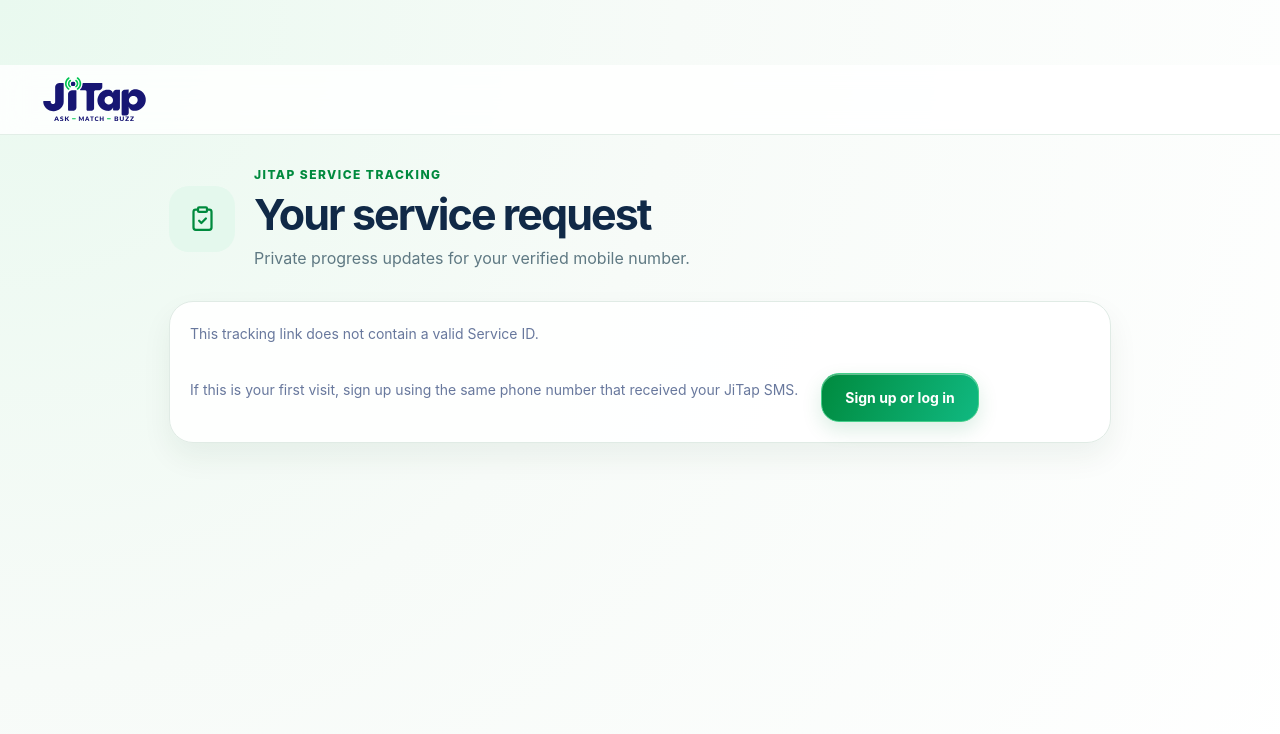
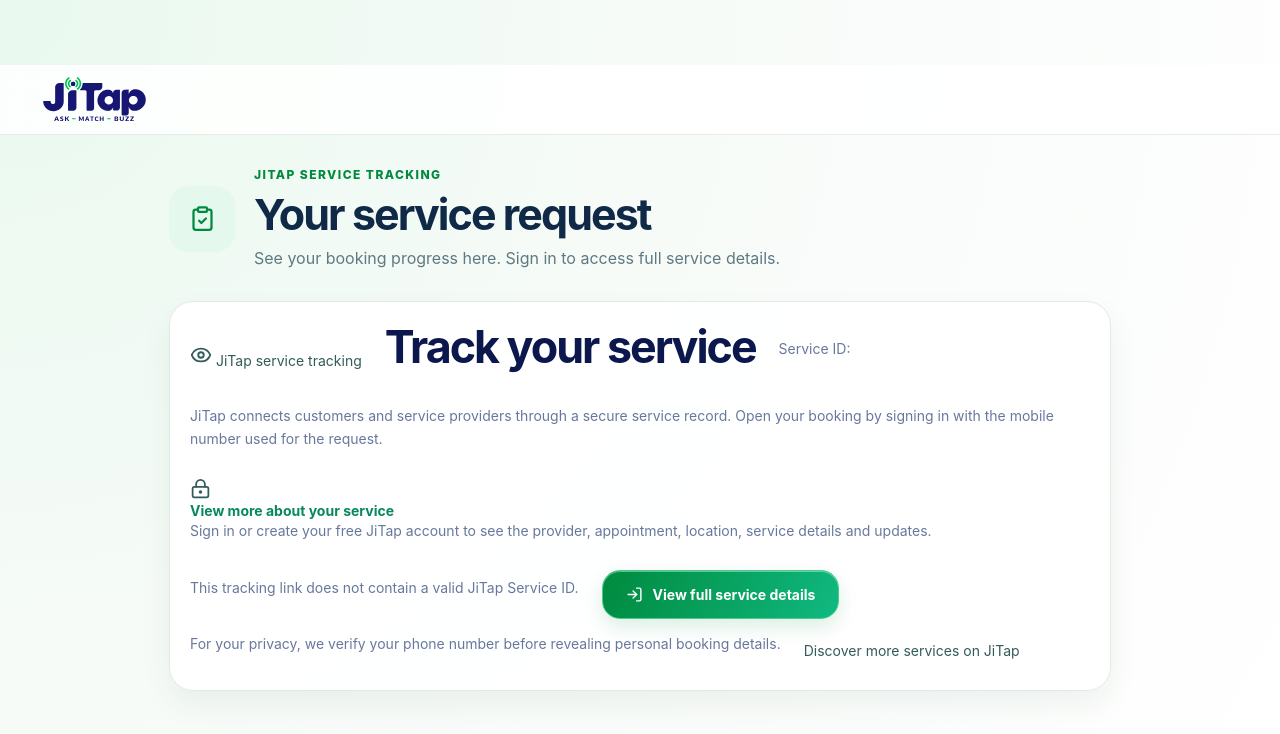
Before and after one commit to Jitap/jitapwebsite, a Next.js app: page /track in a window 1280 px wide. Shown: the top 734 px of the page. Built offline with nearby package versions, Linux system fonts and the light colour scheme; no server answers.

Commit message:
Make JiTap tracking a privacy-safe acquisition landing page with sign-in-gated full details

```diff
--- a/src/app/track/page.tsx
+++ b/src/app/track/page.tsx
@@ -2,7 +2,7 @@
 import {useEffect,useState} from 'react';
 import Link from 'next/link';
 import {useRouter} from 'next/navigation';
-import {ArrowRight,ClipboardCheck,ShieldCheck,LogIn} from 'lucide-react';
+import {ClipboardCheck,ShieldCheck,LockKeyhole,Eye,LogIn} from 'lucide-react';
 import {CustomerTicketCard,type CustomerTicket} from '@/components/CustomerTicketCard';
 import './tracking-green.css';
 type Ticket=CustomerTicket;
@@ -26,26 +26,47 @@ export default function TrackTicketPage(){
  const [error,setError]=useState('');
  const [loading,setLoading]=useState(true);
  const [providerMode,setProviderMode]=useState(false);
+ const [preview,setPreview]=useState<{reference:string;status:string}|null>(null);
+ const [signInRequired,setSignInRequired]=useState(false);
  const [switching,setSwitching]=useState(false);
  useEffect(()=>{
-  const value=new URLSearchParams(location.search).get('ref')||'';
+  const query=new URLSearchParams(window.location.search);
+  const value=query.get('ref')||'',invite=query.get('invite')||'';
   setRef(value);
-  if(!/^JT-[0-9A-F]{8}$/.test(value)){setError('This tracking link does not contain a valid Service ID.');setLoading(false);return}
-  let alive=true;
-  fetch('/api/account/track?ref='+encodeURIComponent(value),{cache:'no-store'}).then(async r=>{
-   const data=await r.json().catch(()=>({}));
-   if(!alive)return;
-   if(r.status===401){
-    if(data.error==='switch_mode'){setProviderMode(true);setLoading(false);return}
-    router.replace('/login?mode=login&next='+encodeURIComponent('/track?ref='+value));return;
+  if(!/^JT-[0-9A-F]{8}$/.test(value)){setError('This tracking link does not contain a valid JiTap Service ID.');setLoading(false);return}
+  let active=true;
+  async function openTracking(){
+   // The signed preview shows only coarse progress, never contact details.
+   if(invite){
+    const publicResult=await fetch('/api/track/preview?ref='+encodeURIComponent(value)+'&invite='+encodeURIComponent(invite),{cache:'no-store'}).catch(()=>null);
+    if(publicResult?.ok){
+     const data=await publicResult.json();
+     if(active)setPreview({reference:data.reference,status:data.status});
+    }
    }
-   if(!r.ok)throw Error(data.error||'Could not find your ticket.');
-   setTicket(data.ticket);
-  }).catch(e=>{if(alive)setError(e instanceof Error?e.message:'Tracking is unavailable')})
-   .finally(()=>{if(alive)setLoading(false)});
-  const poll=window.setInterval(()=>{if(document.visibilityState!=='visible')return;void fetch('/api/account/track?ref='+encodeURIComponent(value),{cache:'no-store'}).then(async r=>r.ok?r.json():null).then(data=>{if(alive&&data?.ticket)setTicket(data.ticket)}).catch(()=>{})},10000);
-  return()=>{alive=false;window.clearInterval(poll)};
- },[router]);
+   const privateResponse=await fetch('/api/account/track?ref='+encodeURIComponent(value),{cache:'no-store'});
+   if(!active)return;
+   if(privateResponse.status===401){
+    const data=await privateResponse.json().catch(()=>({}));
+    if(data.error==='switch_mode')setProviderMode(true);
+    else setSignInRequired(true);
+    return;
+   }
+   const data=await privateResponse.json().catch(()=>({}));
+   if(privateResponse.ok){setTicket(data.ticket);return}
+   if(privateResponse.status===403||privateResponse.status===404){setSignInRequired(true);setError('Sign in with the mobile number associated with this booking to view its private details.');return}
+   throw Error(data.error||'Could not load your ticket right now.');
+  }
+  openTracking().catch(e=>{if(active)setError(e instanceof Error?e.message:'Tracking is temporarily unavailable')})
+   .finally(()=>{if(active)setLoading(false)});
+  const poll=window.setInterval(()=>{
+   if(!active||document.visibilityState!=='visible')return;
+   fetch('/api/account/track?ref='+encodeURIComponent(value),{cache:'no-store'})
+    .then(async r=>r.ok?r.json():null)
+    .then(data=>{if(active&&data?.ticket)setTicket(data.ticket)}).catch(()=>{});
+  },10000);
+  return()=>{active=false;window.clearInterval(poll)};
+ },[]);
  async function switchCustomer(){
   setSwitching(true);setError('');
   try{
@@ -55,10 +76,11 @@ export default function TrackTicketPage(){
    window.location.reload();
   }catch(e){setError(e instanceof Error?e.message:'Mode change failed');setSwitching(false)}
  }
- const title=ticket?.category?.replace(/-/g,' ')||'Service request';
+ const loginTarget='/login?mode=login&next='+encodeURIComponent('/track?ref='+ref+(typeof window!=='undefined'&&new URLSearchParams(window.location.search).get('invite')?'&invite='+encodeURIComponent(new URLSearchParams(window.location.search).get('invite')!):''));
+ const previewStatus:Record<string,string>={scheduled:'Booking scheduled',on_my_way:'Provider on the way',arrived:'Provider arrived',in_progress:'Service in progress',completed:'Service completed',cancelled:'Booking cancelled'};
  return <main className="jt-account-page jt-tracking-page"><div className="jt-tracking-brand"><Link href="/account" aria-label="Back to JiTap home"><img src="/images/jitap-logo-transparent.svg" alt="JiTap" width={110} height={52}/></Link></div><div className="container jt-account-shell" style={{maxWidth:720,paddingTop:35,paddingBottom:80}}>
-  <div className="jt-account-head"><span><ClipboardCheck size={27}/></span><div><p>JITAP SERVICE TRACKING</p><h1>Your service request</h1><p>Private progress updates for your verified mobile number.</p></div></div>
-  {loading?<div className="jt-account-summary" role="status">Checking your verified account and Service ID…</div>:providerMode?
+  <div className="jt-account-head"><span><ClipboardCheck size={27}/></span><div><p>JITAP SERVICE TRACKING</p><h1>Your service request</h1><p>See your booking progress here. Sign in to access full service details.</p></div></div>
+  {loading?<div className="jt-account-summary" role="status">Opening your JiTap tracking page…</div>:providerMode?
    <div className="jt-account-summary"><h2>Switch to customer mode</h2><p>You are signed in as a provider. You can track your own request without affecting your provider account.</p>
     <button className="button jt-tracking-action" disabled={switching} onClick={switchCustomer}>{switching?'Switching…':'Switch to Customer'}</button></div>:
    ticket?<div className="jt-account-summary">
@@ -66,7 +88,21 @@ export default function TrackTicketPage(){
     <CustomerTicketCard ticket={ticket} detail/>
     <p style={{fontSize:13,color:'#64748b'}}>Accepting your request confirms your provider. When confirmed, their phone number appears in your service details.</p>
     <Link href="/account#my-requests" className="button jt-tracking-action">View My Requests</Link>
-   </div>:<div className="jt-account-summary" role="alert"><p>{error}</p><p>If this is your first visit, sign up using the same phone number that received your JiTap SMS.</p>
-    <Link className="button jt-tracking-action" href={'/login?next='+encodeURIComponent('/track?ref='+ref)}>Sign up or log in</Link></div>}
+   </div>:
+   <div className="jt-account-summary jt-tracking-acquisition">
+    <span className="jt-tracking-acquisition-icon"><Eye size={22}/> JiTap service tracking</span>
+    <h2>{preview?previewStatus[preview.status]||'Booking recorded':'Track your service'}</h2>
+    <p>Service ID: <strong>{ref}</strong></p>
+    {preview?<p>Your provider has recorded a booking in JiTap. You can follow the service progress here.</p>:
+     <p>JiTap connects customers and service providers through a secure service record. Open your booking by signing in with the mobile number used for the request.</p>}
+    <div className="jt-tracking-private">
+     <LockKeyhole size={21}/>
+     <div><strong>View more about your service</strong><p>Sign in or create your free JiTap account to see the provider, appointment, location, service details and updates.</p></div>
+    </div>
+    {error&&<p className="jt-tracking-muted">{error}</p>}
+    <Link href={loginTarget} className="button jt-tracking-action"><LogIn size={17}/> View full service details</Link>
+    <p className="jt-tracking-muted">For your privacy, we verify your phone number before revealing personal booking details.</p>
+    <Link href="/" className="jt-tracking-discover">Discover more services on JiTap</Link>
+   </div>}
  </div></main>;
 }
```
